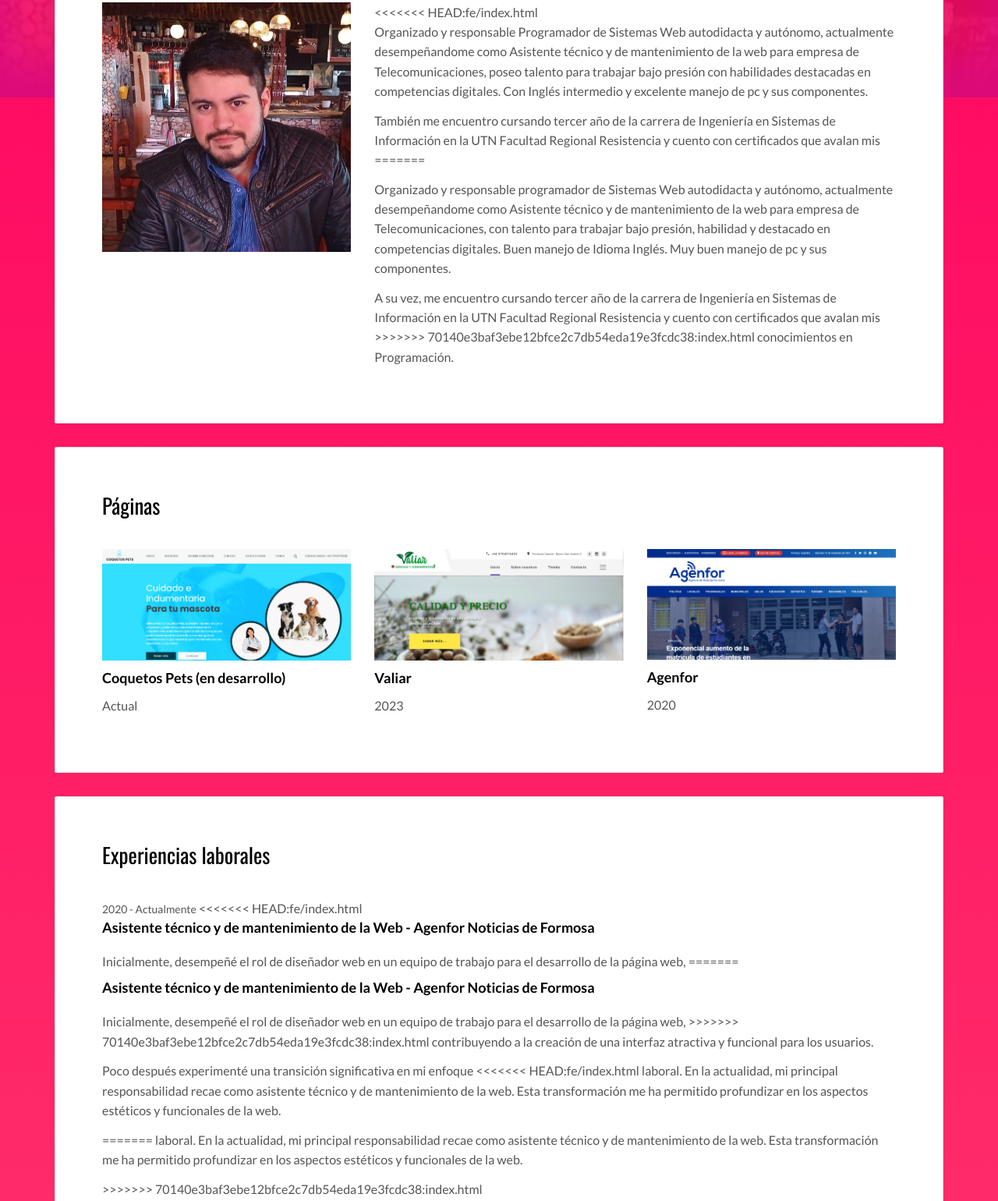
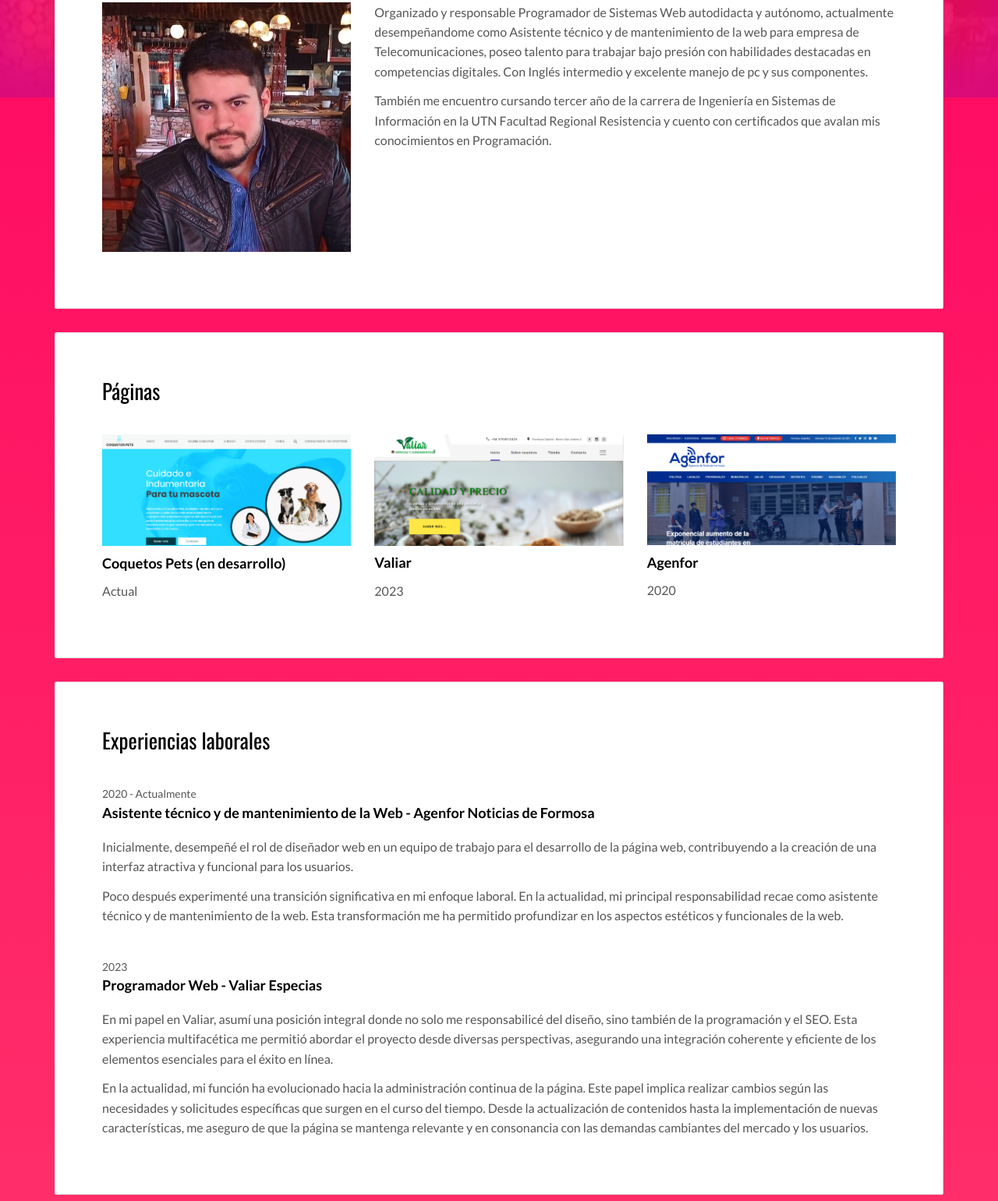
Before and after one commit to alejorecalde/Portfolio, a website: page fe/index.html in a window 1280 px wide. Shown: the part 435-1975 px from the top of the page at 78% size. Drawn offline with nearby package versions, Linux system fonts and the light colour scheme.

Commit message:
delete changes text

```diff
--- a/fe/index.html
+++ b/fe/index.html
@@ -64,7 +64,6 @@
                 </div>
                 <div class="col-md-8">
 
-<<<<<<< HEAD:fe/index.html
                   <p>Organizado y responsable Programador de Sistemas Web autodidacta y autónomo, actualmente
                     desempeñandome como
                     Asistente técnico y de mantenimiento de la web para empresa de Telecomunicaciones, poseo talento
@@ -75,16 +74,6 @@
                   <p>También me encuentro cursando tercer
                     año de la carrera de Ingeniería en Sistemas de Información en la UTN Facultad Regional Resistencia y
                     cuento con certificados que avalan mis
-=======
-                  <p>Organizado y responsable programador de Sistemas Web autodidacta y autónomo, actualmente
-                    desempeñandome como
-                    Asistente técnico y de mantenimiento de la web para empresa de Telecomunicaciones, con talento para trabajar bajo presión, habilidad y destacado en competencias
-                    digitales. Buen manejo de Idioma Inglés. Muy
-                    buen manejo de pc y sus
-                    componentes.</p>
-                  <p>A su vez, me encuentro cursando tercer
-                    año de la carrera de Ingeniería en Sistemas de Información en la UTN Facultad Regional Resistencia y cuento con certificados que avalan mis
->>>>>>> 70140e3baf3ebe12bfce2c7db54eda19e3fcdc38:index.html
                     conocimientos en Programación.</p>
 
                 </div>
@@ -121,7 +110,6 @@
               <h2>Experiencias laborales</h2>
               <div class="work-experience">
                 <small class="date">2020 - Actualmente</small>
-<<<<<<< HEAD:fe/index.html
                 <h3 class="h5 date-title">Asistente técnico y de mantenimiento de la Web - <a
                     href="https://agenfor.com.ar/" title="Create professionnal website">Agenfor Noticias de Formosa</a>
                 </h3>
@@ -129,28 +117,14 @@
 
                 <p>Inicialmente, desempeñé el rol de diseñador web en un equipo de trabajo para el desarrollo de la
                   página web,
-=======
-                <h3 class="h5 date-title">Asistente técnico y de mantenimiento de la Web  - <a href="https://agenfor.com.ar/"
-                    title="Create professionnal website">Agenfor Noticias de Formosa</a></h3>
-
-
-                <p>Inicialmente, desempeñé el rol de diseñador web en un equipo de trabajo para el desarrollo de la página web,
->>>>>>> 70140e3baf3ebe12bfce2c7db54eda19e3fcdc38:index.html
                   contribuyendo a la creación de una interfaz
                   atractiva y funcional para los usuarios.</p>
                 <p>Poco después experimenté una transición significativa en mi
                   enfoque
-<<<<<<< HEAD:fe/index.html
                   laboral. En la actualidad, mi principal responsabilidad recae como asistente técnico y de
                   mantenimiento de la web.
                   Esta transformación me ha permitido profundizar en los aspectos estéticos y funcionales de la
                   web.</p>
-=======
-                  laboral. En la actualidad, mi principal responsabilidad recae como asistente técnico y de mantenimiento de la web.
-                  Esta transformación me ha permitido profundizar en los aspectos estéticos y funcionales de la
-                  web.
-                </p>
->>>>>>> 70140e3baf3ebe12bfce2c7db54eda19e3fcdc38:index.html
               </div>
 
               <div class="work-experience">
```
